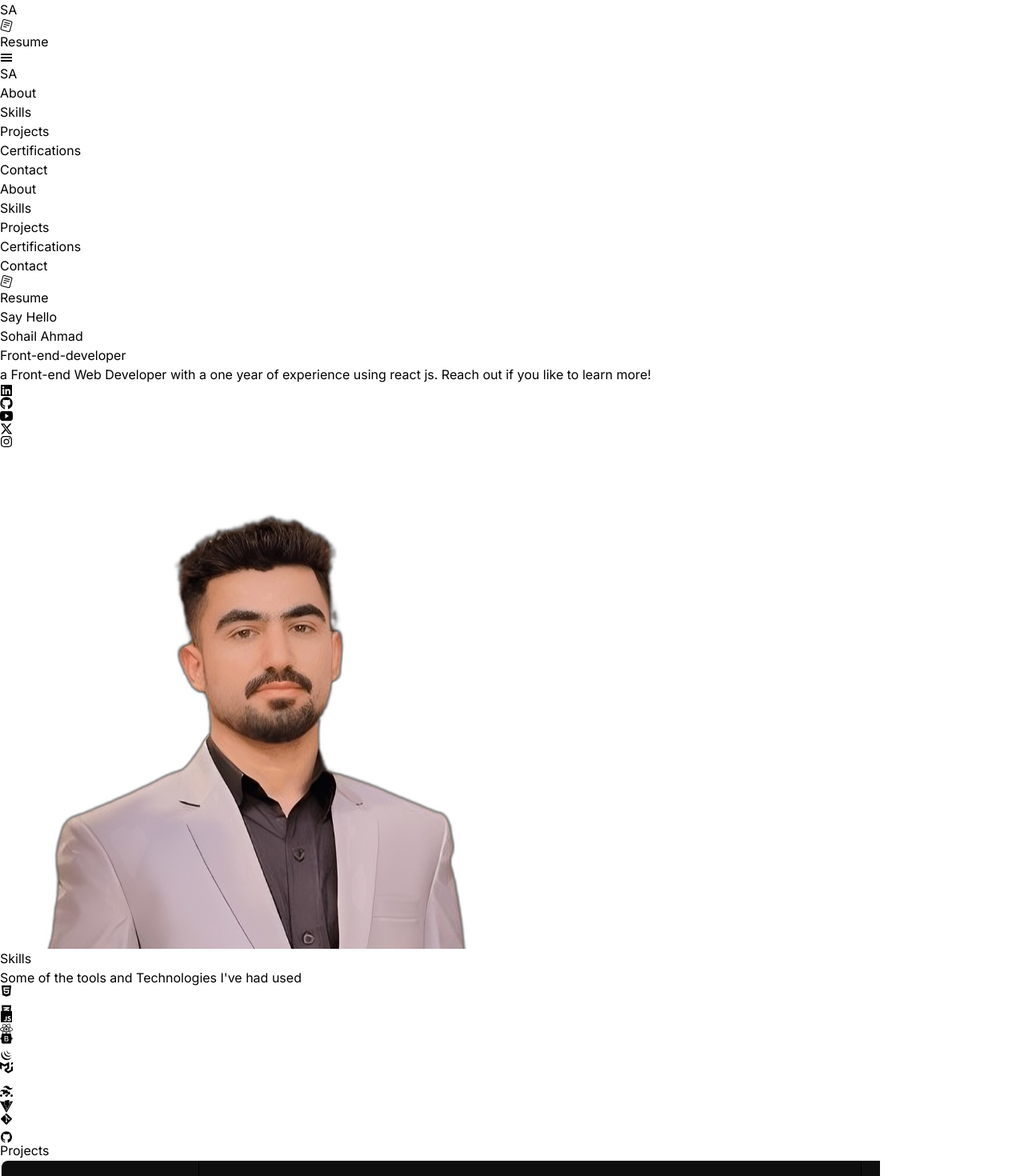
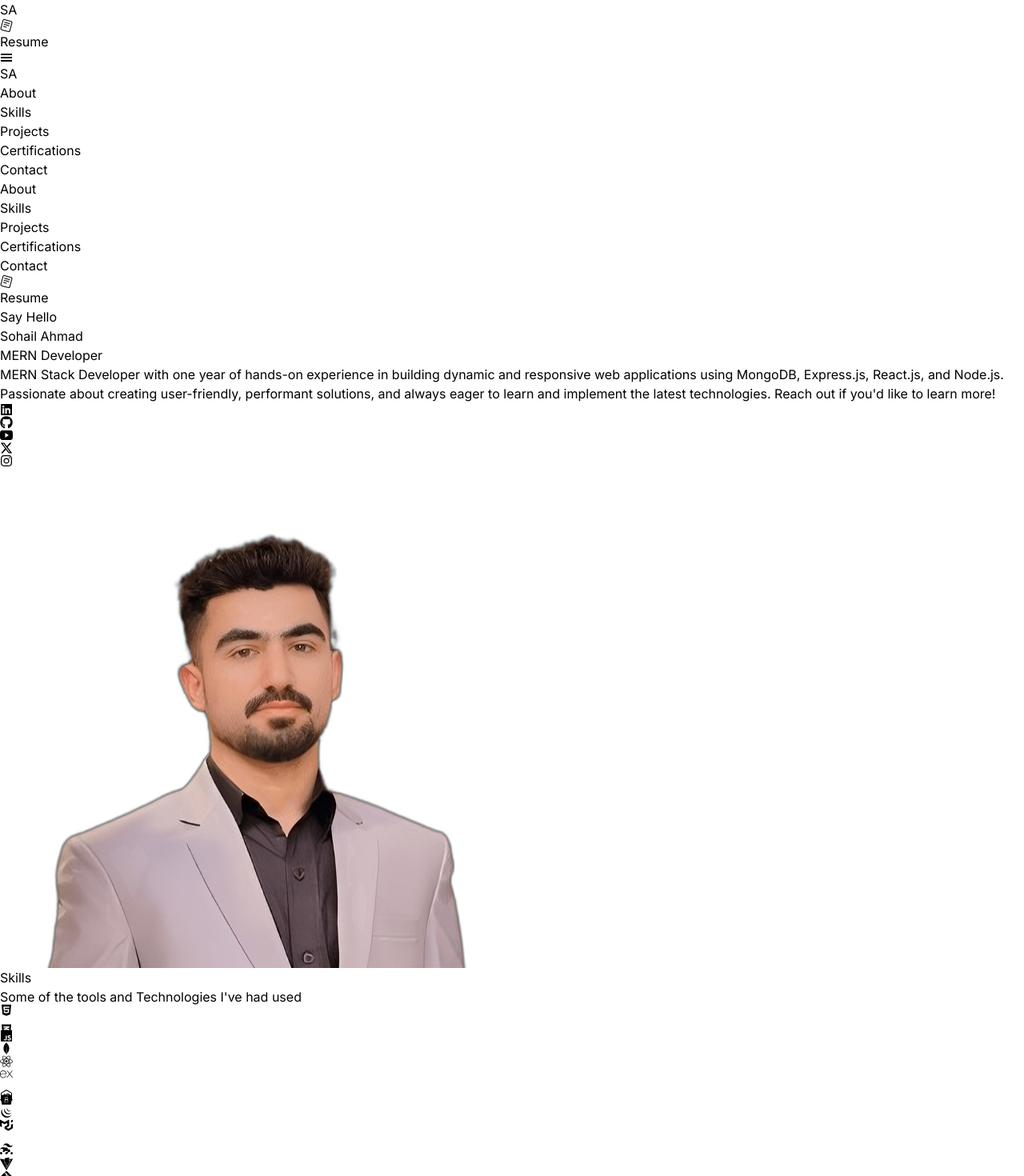
Before and after one commit to sohailk12/sohail-Ahmad, a React (Vite) app: page / in a window 1280 px wide. Shown: the top 1470 px of the page at 80% size. Built offline with nearby package versions, Linux system fonts and the light colour scheme.

Commit message:
updated-role-and-skills

```diff
--- a/src/components/Experience.jsx
+++ b/src/components/Experience.jsx
@@ -1,8 +1,8 @@
 import React from 'react'
 import { motion } from 'framer-motion'
-import { FaHtml5,FaCss3Alt,FaReact,FaBootstrap,FaGitAlt } from "react-icons/fa";
+import { FaHtml5,FaCss3Alt,FaReact,FaBootstrap,FaGitAlt,FaNodeJs  } from "react-icons/fa";
 import { IoLogoJavascript } from "react-icons/io5";
-import { SiVite,SiMui,SiReactrouter  } from "react-icons/si";
+import { SiVite,SiMui,SiReactrouter,SiExpress,SiMongodb } from "react-icons/si";
 import { BiLogoJquery } from "react-icons/bi";
 import { RiTailwindCssFill } from "react-icons/ri";
 import { IoLogoGithub } from "react-icons/io";
@@ -66,10 +66,31 @@ export const Experience = () => {
             initial="initial"
             animate="animate"
             className='rounded-2xl border-4 border-sky-300 p-4 shadow-xl'>
+                <SiMongodb className='text-7xl text-green-600'/>
+            </motion.div>
+            <motion.div
+            variants={iconVariants(5)}
+            initial="initial"
+            animate="animate"
+            className='rounded-2xl border-4 border-sky-300 p-4 shadow-xl'>
                 <FaReact   className='text-7xl text-sky-500'/>
             </motion.div>
             <motion.div
-            variants={iconVariants(6)}
+            variants={iconVariants(2.5)}
+            initial="initial"
+            animate="animate"
+            className='rounded-2xl border-4 border-sky-300 p-4 shadow-xl'>
+                <SiExpress      className='text-7xl text-black'/>
+            </motion.div>
+            <motion.div
+            variants={iconVariants(3.5)}
+            initial="initial"
+            animate="animate"
+            className='rounded-2xl border-4 border-sky-300 p-4 shadow-xl'>
+                <FaNodeJs  className='text-7xl text-lime-600'/>
+            </motion.div>
+            <motion.div
+            variants={iconVariants(5)}
             initial="initial"
             animate="animate"
             className='rounded-2xl border-4 border-sky-300 p-4 shadow-xl'>
--- a/src/components/Hero.jsx
+++ b/src/components/Hero.jsx
@@ -39,13 +39,13 @@ export const Hero = () => {
         variants={container(0.5)}
         initial="hidden"
         animate="visible"
-        className='bg-gradient-to-r from-teal-900 via-sky-500 to-violet-700 bg-clip-text pl-7 text-4xl tracking-tight text-transparent font-light'>Front-end-developer
+        className='bg-gradient-to-r from-teal-900 via-sky-500 to-violet-700 bg-clip-text pl-7 text-4xl tracking-tight text-transparent font-light'>MERN Developer
         </motion.span>
         <motion.p
         variants={container(1)}
         initial="hidden"
         animate="visible"
-        className='lg:py-6 text-sky-700 tracking-tight font-light text-lg md:px-3 text-center'>a Front-end Web Developer with a one year of experience using react js. Reach out if you like to learn more!
+        className='lg:py-6 text-sky-700 tracking-tight font-light text-lg md:px-3 text-center'>MERN Stack Developer with one year of hands-on experience in building dynamic and responsive web applications using MongoDB, Express.js, React.js, and Node.js. Passionate about creating user-friendly, performant solutions, and always eager to learn and implement the latest technologies. Reach out if you'd like to learn more!
         </motion.p>
         <motion.div
         variants={container(1.5)}
```
